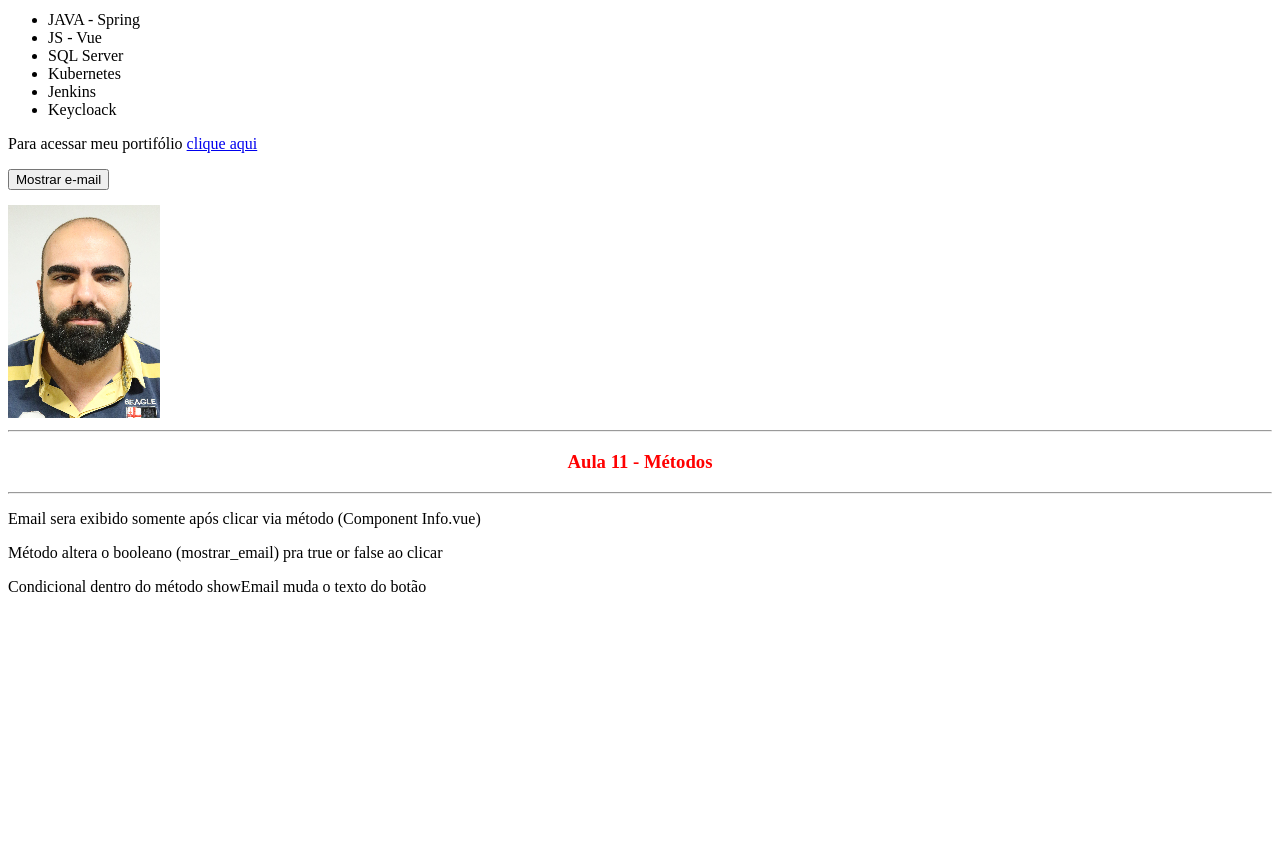
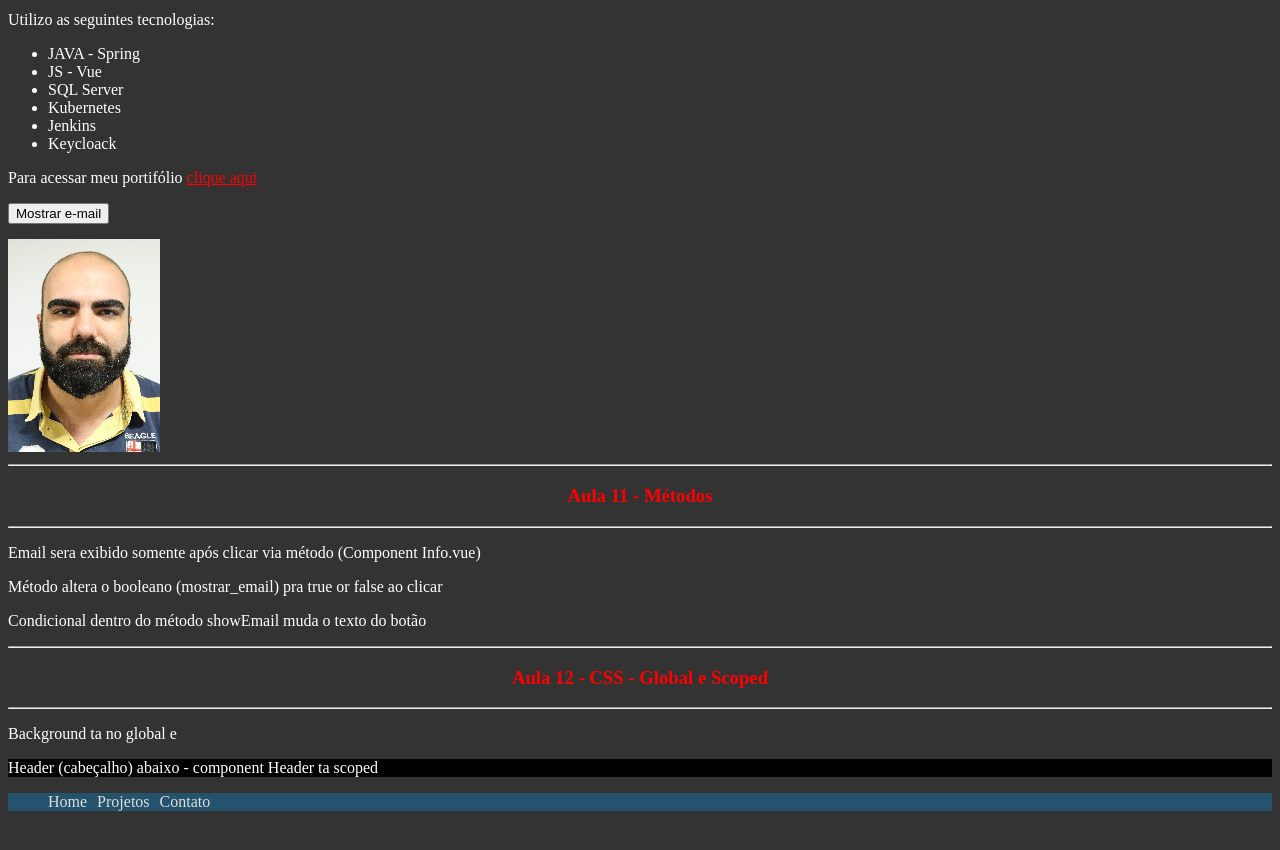
Before and after one commit to felipecabesssa/CursoVueMatheusYoutube, a Vue app in the folder projeto_vue/: page / in a window 1280 px wide. Shown: the part 1660-2510 px from the top of the page. Before the commit the page ends 2352 px from the top, so only its background shows below. Built offline with nearby package versions, Linux system fonts and the light colour scheme.

Commit message:
CSS - Global e Scoped

```diff
--- a/projeto_vue/src/App.vue
+++ b/projeto_vue/src/App.vue
@@ -4,6 +4,7 @@
     <h3 style="color: red; text-align: center;">Aula 1 a 6 - Components</h3>
     <hr>
     <PrimeiroComponente />
+    <p>O dado de app é: {{ testando }}</p>
 
     <hr>
     <h3 style="color: red; text-align: center;">Aula 7 - LifeCycle Hooks - Gancho de Ciclo de vida</h3>
@@ -40,6 +41,14 @@
     <p>Método altera o booleano (mostrar_email) pra true or false ao clicar</p>
     <p>Condicional dentro do método showEmail muda o texto do botão</p>
 
+    <hr>
+    <h3 style="color: red; text-align: center;">Aula 12 - CSS - Global e Scoped</h3>
+    <hr>
+    <p>Background ta no global e</p>
+
+    <p class="teste">Header (cabeçalho) abaixo - component Header ta scoped</p>
+
+    <Header />
     <br>
     <br>
     <br>
@@ -54,6 +63,7 @@ import LyfeCycle from './components/LifeCycle.vue'
 import Pessoa from './components/Pessoa.vue'
 import Info from './components/Info.vue'
 import Picture from './components/Picture.vue'
+import Header from './components/Header.vue'
 
 export default {
   name: 'App',
@@ -62,7 +72,23 @@ export default {
     LyfeCycle,
     Pessoa,
     Info,
-    Picture
+    Picture,
+    Header
   }
 }
 </script>
+
+<style>
+  body {
+    background-color: #333;
+    color: #fff;
+  }
+
+  a {
+    color: red;
+  }
+
+  .teste {
+    background-color: #000;
+  }
+</style>
--- /dev/null
+++ b/projeto_vue/src/components/Header.vue
@@ -0,0 +1,38 @@
+<template>
+    <div>
+        <ul>
+            <li><a href="#">Home</a></li>
+            <li><a href="#">Projetos</a></li>
+            <li><a href="#">Contato</a></li>
+        </ul>
+    </div>
+</template>
+
+<script>
+export default {
+    name: 'Header'
+}
+</script>
+
+<style scoped>
+    ul {
+        list-style: none;
+        display: flex;
+        background-color: #25526d;
+    }
+
+    li {
+        margin-right: 10px;
+    }
+
+    a {
+        color: #DDD;
+        text-decoration: none;
+        transition: .5s;
+        cursor: zoom-in;
+    }
+
+    a:hover {
+        color: turquoise;
+    }
+</style>
```
Also changed, not shown: projeto_vue/src/components/Info.vue (line endings or trailing spaces).
